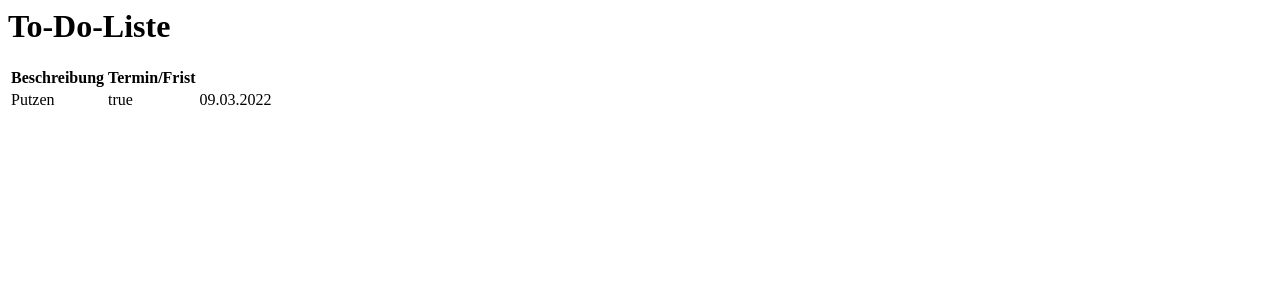
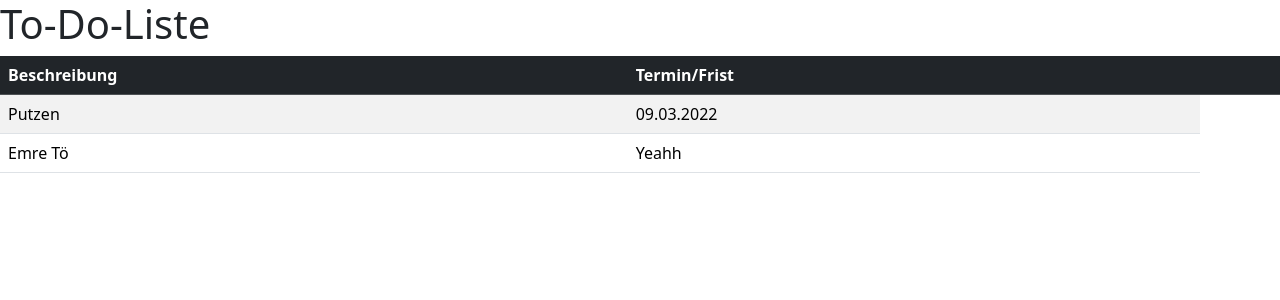
Before and after one commit to Tolga0608/angular-TODO-TOLGA, an Angular app: page / in a window 1280 px wide. Shown: the top 300 px of the page. Built offline with nearby package versions, Linux system fonts and the light colour scheme.

Commit message:
4 files modified

```diff
--- a/src/app/components/to-do-list/to-do-list.component.html
+++ b/src/app/components/to-do-list/to-do-list.component.html
@@ -3,12 +3,12 @@
     <tr>
 <th>Beschreibung</th>
 <th>Termin/Frist</th>
+<th>
  </tr>
   </thead>
   <tbody>
     <tr *ngFor="let t of toDos">
       <td>{{t.description}}</td>
-      <td>{{t.done}}</td>
       <td>{{t.deadline}}</td>
     </tr>
   </tbody>
--- a/src/app/services/to-do.service.ts
+++ b/src/app/services/to-do.service.ts
@@ -11,5 +11,6 @@
 
   constructor() {
     this.toDos.push(new ToDo('Putzen', true, '09.03.2022'));
+    this.toDos.push(new ToDo("Emre Tö", false,"Yeahh"))
   }
 }
--- a/src/index.html
+++ b/src/index.html
@@ -1,2 +1,3 @@
-
+<link href="https://cdn.jsdelivr.net/npm/bootstrap@5.3.0-alpha1/dist/css/bootstrap.min.css" rel="stylesheet" integrity="sha384-GLhlTQ8iRABdZLl6O3oVMWSktQOp6b7In1Zl3/Jr59b6EGGoI1aFkw7cmDA6j6gD" crossorigin="anonymous">
+<script src="https://cdn.jsdelivr.net/npm/bootstrap@5.3.0-alpha1/dist/js/bootstrap.bundle.min.js" integrity="sha384-w76AqPfDkMBDXo30jS1Sgez6pr3x5MlQ1ZAGC+nuZB+EYdgRZgiwxhTBTkF7CXvN" crossorigin="anonymous"></script>
   <my-app>loading</my-app>
```
Also changed, not shown: src/app/app.component.html (line endings or trailing spaces).
